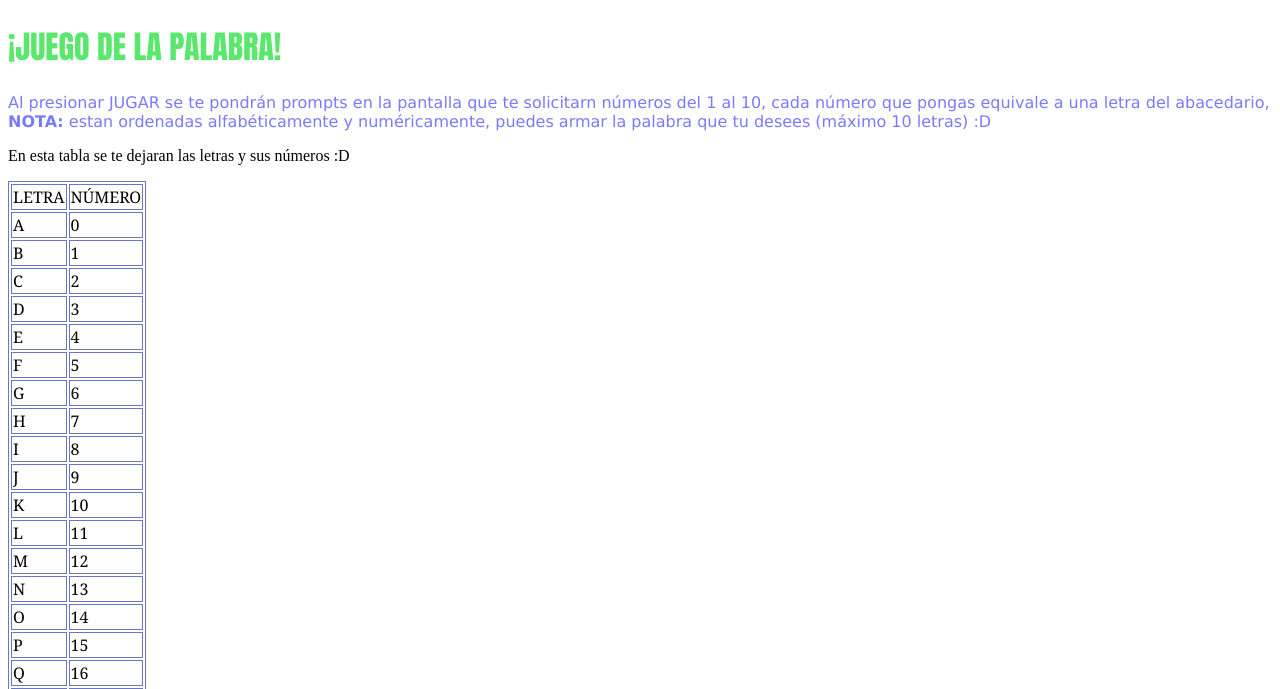
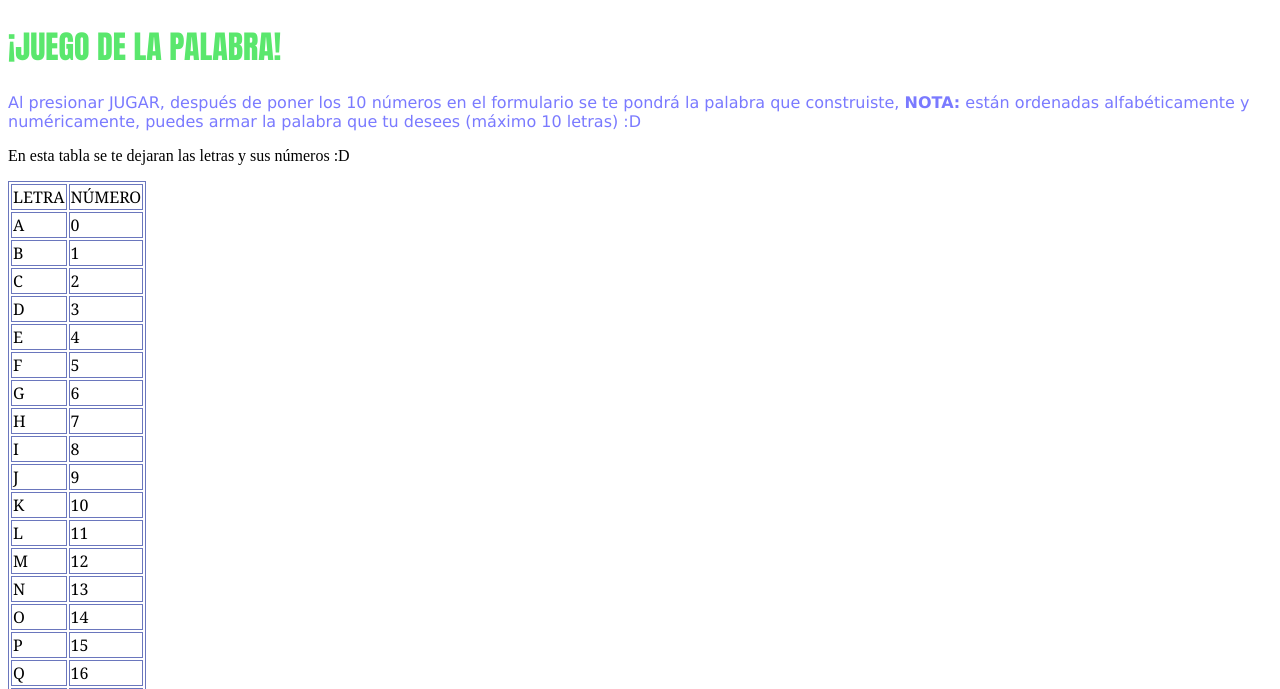
Before and after one commit to Ronaldominero/Ronaldominero.github.io, a plain HTML site: page parcial3/examen_practico_parcial3.html in a window 1280 px wide. Shown: the part 411-1100 px from the top of the page. Drawn offline with Linux system fonts and the light colour scheme; a script that the page names is missing.

Commit message:
Update examen_practico_parcial3.html

```diff
--- a/parcial3/examen_practico_parcial3.html
+++ b/parcial3/examen_practico_parcial3.html
@@ -115,7 +115,7 @@ return false;
 <p id="demo"></p>
 <h1 style="font-family: Impact, Haettenschweiler, 'Arial Narrow Bold', sans-serif; color: rgb(90, 231, 109);">¡JUEGO DE LA PALABRA!</h1>
 
-<p style="font-family: 'Lucida Sans', 'Lucida Sans Regular', 'Lucida Grande', 'Lucida Sans Unicode', Geneva, Verdana, sans-serif; color: rgb(122, 122, 255);">Al presionar JUGAR se te pondrán prompts en la pantalla que te solicitarn números del 1 al 10, cada número que pongas equivale a una letra del abacedario, <strong>NOTA:</strong> estan ordenadas alfabéticamente y numéricamente, puedes armar la palabra que tu desees (máximo 10 letras) :D</p>
+<p style="font-family: 'Lucida Sans', 'Lucida Sans Regular', 'Lucida Grande', 'Lucida Sans Unicode', Geneva, Verdana, sans-serif; color: rgb(122, 122, 255);">Al presionar JUGAR, después de poner los 10 números en el formulario se te pondrá la palabra que construiste, <strong>NOTA:</strong> están ordenadas alfabéticamente y numéricamente, puedes armar la palabra que tu desees (máximo 10 letras) :D</p>
 <p>En esta tabla se te dejaran las letras y sus números :D</p>
 <table>
     <tr>
```
